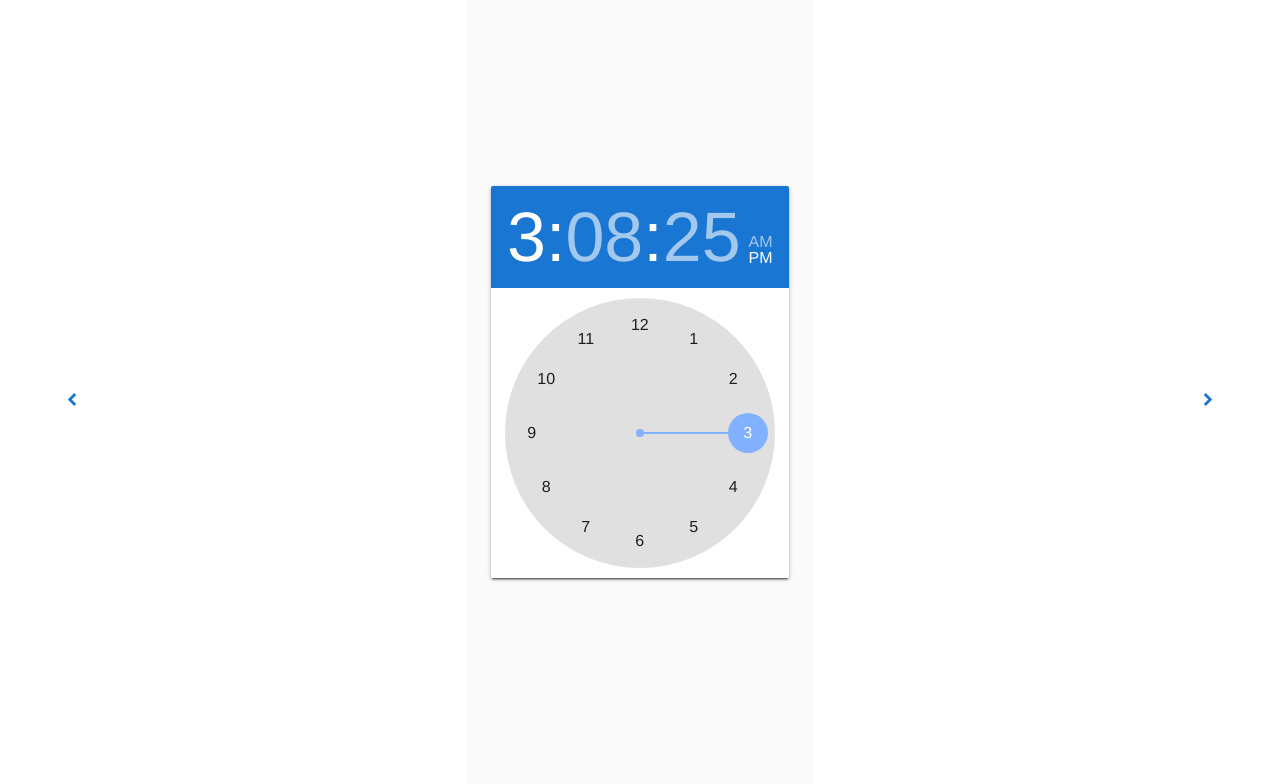
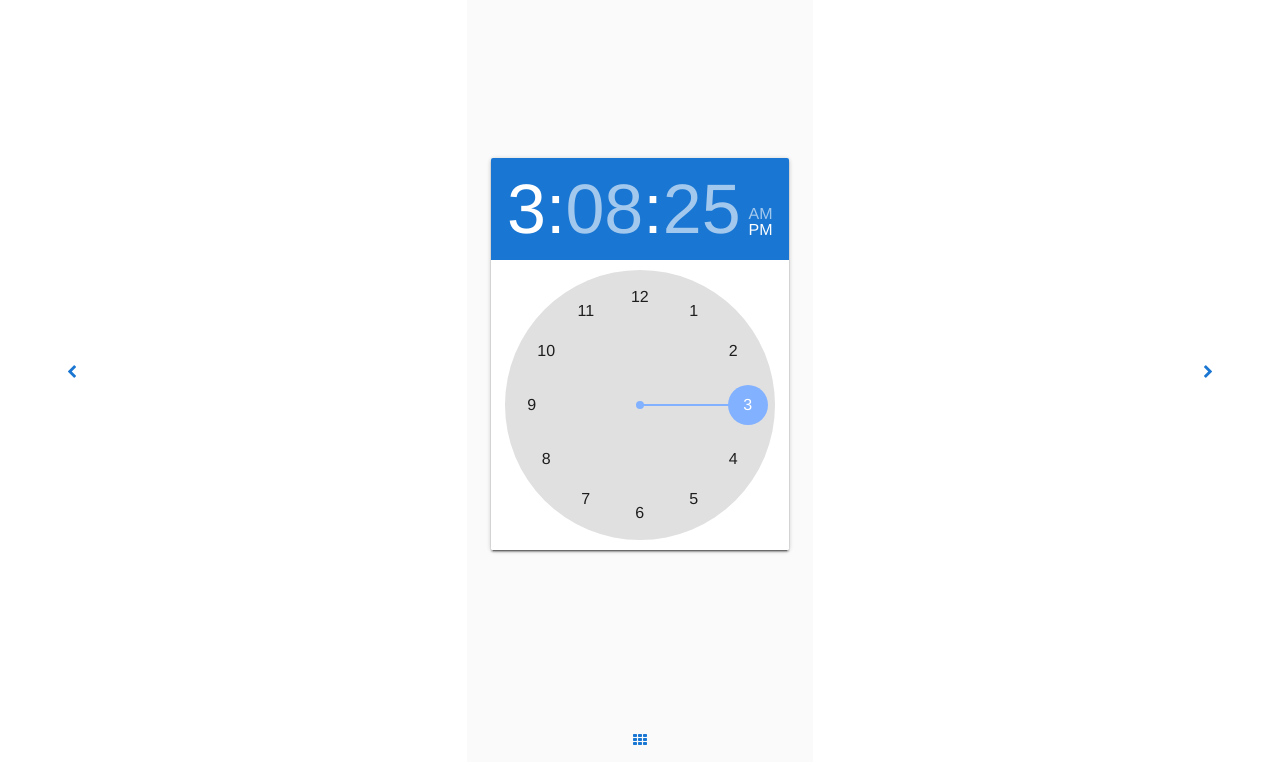
Before and after one commit to IacopoMelani/BerryHub, a Vue app: page /#/menu in a window 1280 px wide. Both pictures are taken after a click on the button 71 px from the left and 400 px from the top of the page. Shown: the top 784 px of the page. Built offline with nearby package versions, Linux system fonts and the light colour scheme; no server answers.

Commit message:
Implementazione pagina di menù iniziale

```diff
--- a/src/App.vue
+++ b/src/App.vue
@@ -46,7 +46,7 @@ export default {
     Home
   },
   mounted() {
-    this.$router.push("/weather");
+    this.$router.push("menu");
   }
 };
 </script>
--- a/src/router.js
+++ b/src/router.js
@@ -2,6 +2,8 @@ import Vue from "vue";
 import Router from "vue-router";
 
 Vue.use(Router);
+
+import Menu from "./views/Menu.vue";
 
 import Weather from "./views/Weather.vue";
 import Calendar from "./views/Calendar.vue";
@@ -10,6 +12,11 @@ import Clock from "./views/Clock.vue";
 export default new Router({
 	mode: "hash",
 	routes: [
+		{
+			name: "menu",
+			path: "/menu",
+			component: Menu
+		},
 		{
 			name: "weather",
 			path: "/weather",
--- a/src/stores/modules/components.js
+++ b/src/stores/modules/components.js
@@ -5,12 +5,17 @@ export default {
 	state: {
 		componentsList: ["weather", "calendar", "clock"],
 		currentComponent: "weather",
-		updating: false
+		updating: false,
+		isMenu: false
 	},
 	mutations: {
 		changeCurrentComponent(state, path) {
 			state.currentComponent = path;
 			state.updating = false;
+			state.isMenu = false;
+			if (path == "menu") {
+				state.isMenu = true;
+			}
 			router.push({name: path});
 		},
 		changeCurrentComponentUpdating(state) {
@@ -18,6 +23,20 @@ export default {
 		}
 	},
 	actions: {
+		goToComponent: function(context, component) {
+			if (context.state.updating) {
+				return;
+			}
+			context.commit("changeCurrentComponentUpdating");
+			context.commit("changeCurrentComponent", component);
+		},
+		goToMenu: function(context) {
+			if (context.state.updating) {
+				return;
+			}
+			context.commit("changeCurrentComponentUpdating");
+			context.commit("changeCurrentComponent", "menu");
+		},
 		nextComponent: function(context) {
 			if (context.state.updating) {
 				return;
--- a/src/views/Clock.vue
+++ b/src/views/Clock.vue
@@ -1,9 +1,9 @@
 <template>
   <v-app>
-    <v-container fluid class="bgcolor-2 centered component">
+    <v-container fluid class="centered component">
       <v-layout wrap>
         <v-flex xs12 class="mb-3">
-          <v-card class="bgcolor">
+          <v-card>
             <v-time-picker :full-width="true" :use-seconds="true" :readonly="true" v-model="time"></v-time-picker>
           </v-card>
         </v-flex>
--- a/src/views/Home.vue
+++ b/src/views/Home.vue
@@ -10,7 +10,7 @@
         }"
       >
         <v-flex d-flex xs1 class="centered">
-          <div>
+          <div v-if="!isMenu">
             <v-btn flat icon color="primary" v-on:click="previousComponent()">
               <span class="fa fa-chevron-left hover"></span>
             </v-btn>
@@ -20,9 +20,16 @@
           <router-view></router-view>
         </v-flex>
         <v-flex d-flex xs1 class="centered">
-          <div>
+          <div v-if="!isMenu">
             <v-btn flat icon color="primary" v-on:click="nextComponent()">
               <span class="fa fa-chevron-right hover"></span>
+            </v-btn>
+          </div>
+        </v-flex>
+        <v-flex d-flex xs12 class="centered">
+          <div v-if="!isMenu">
+            <v-btn flat icon color="primary" v-on:click="goToMenu()">
+              <span class="fa fa-th hover"></span>
             </v-btn>
           </div>
         </v-flex>
@@ -41,7 +48,7 @@
 .component {
   align-items: center;
   display: flex;
-  height: 95vh;
+  height: 85vh;
   justify-content: center;
 }
 
@@ -58,7 +65,15 @@
 <script>
 export default {
   name: "Home",
+  computed: {
+    isMenu: function() {
+      return this.$store.state.components.isMenu;
+    }
+  },
   methods: {
+    goToMenu: function() {
+      this.$store.dispatch("components/goToMenu");
+    },
     nextComponent: function() {
       this.$store.dispatch("components/nextComponent");
     },
--- /dev/null
+++ b/src/views/Menu.vue
@@ -0,0 +1,49 @@
+  <template>
+  <v-container fluid class="bgcolor-2 centered">
+    <v-layout row wrap justify-center>
+      <v-flex xs3 v-for="item in itemsList" :key="item.routeName">
+        <v-btn large flat icon :color="item.color" v-on:click="goToComponent(item.routeName)">
+          <v-icon class="hover" x-large>{{item.icon}}</v-icon>
+        </v-btn>
+      </v-flex>
+    </v-layout>
+  </v-container>
+</template>
+
+<style scoped>
+</style>
+
+<script>
+export default {
+  name: "Menu",
+  data: function() {
+    return {
+      itemsList: [
+        {
+          color: "orange darken-2",
+          icon: "wb_sunny",
+          label: "Meteo",
+          routeName: "weather"
+        },
+        {
+          color: "green darken-2",
+          icon: "calendar_today",
+          label: "Calendario",
+          routeName: "calendar"
+        },
+        {
+          color: "indigo darken-2",
+          icon: "access_time",
+          label: "Orologio",
+          routeName: "clock"
+        }
+      ]
+    };
+  },
+  methods: {
+    goToComponent: function(routeName) {
+      this.$store.dispatch("components/goToComponent", routeName);
+    }
+  }
+};
+</script>
```
